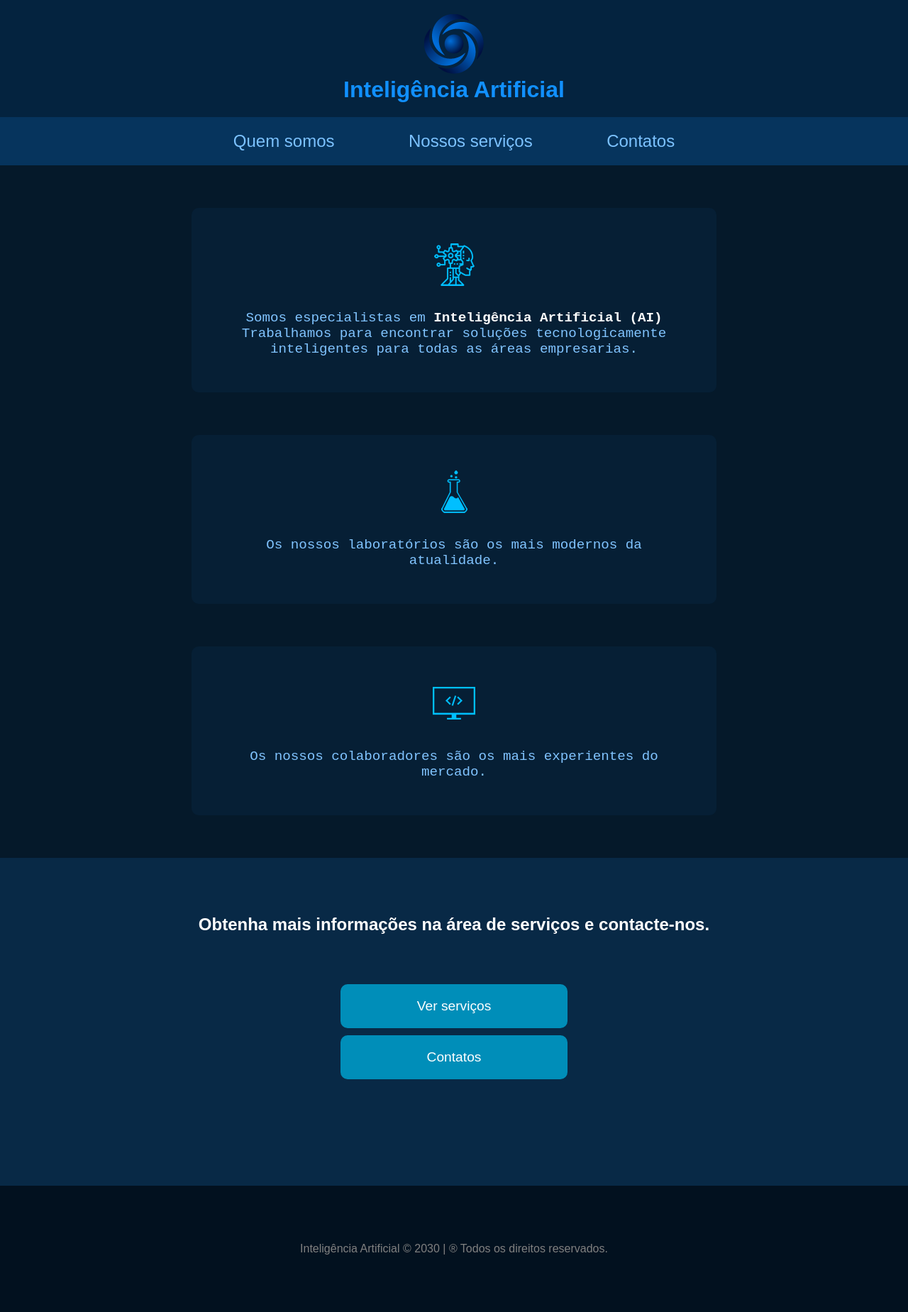
After one commit to Lucas-Maced0/meu_portifolio, a PHP site: page /projetos/pag_inteligencia_artificial/index.html in a window 1280 px wide. The commit adds this page. Shown: the whole page at 71% size. Run offline with PHP 8.4, Linux system fonts and the light colour scheme.

Commit message:
Add files via upload

```diff
--- a/login/cadastro.php
+++ b/login/cadastro.php
@@ -25,7 +25,7 @@ if ($_SERVER['REQUEST_METHOD'] === 'POST') {
 }
 
 try {
-    $stmt = $conn->prepare("INSERT INTO usuarios (nome, senha)
+    $stmt = $conn->prepare("INSERT INTO usuarios_portifolio (nome, senha)
         VALUES (:nome, :senha)");
     $stmt->bindParam(':nome', $novoNome);
     $stmt->bindParam(':senha', $novaSenha);
--- a/login/validacao.php
+++ b/login/validacao.php
@@ -27,7 +27,7 @@ if ($_SERVER['REQUEST_METHOD'] === 'POST') {
     $senha = md5(validaInput($_POST['senha']));
 }
 
-$sql = "SELECT * FROM usuarios WHERE nome = '$nome' AND senha = '$senha'";
+$sql = "SELECT * FROM usuarios_portifolio WHERE nome = '$nome' AND senha = '$senha'";
 
 try {
     $selecionar = $conn->prepare($sql);
--- a/paginas/sobreMim.php
+++ b/paginas/sobreMim.php
@@ -19,10 +19,10 @@
       <section class="module parallax parallax-1">
         <header>
           <ul class="menu">
-            <li><a href="./index.php">Home</a></li>
+            <li><a href="../index.php">Home</a></li>
             <li><a href="./projetos.php">My Projects</a></li>
             <li id="voltar">
-              <a href="./index.php"><i class="fa fa-arrow-left"></i>Back</a>
+              <a href="../index.php"><i class="fa fa-arrow-left"></i>Back</a>
             </li>
           </ul>
         </header>
--- /dev/null
+++ b/projetos/pag_inteligencia_artificial/assets/css/estilos.css
@@ -0,0 +1,113 @@
+* {
+  margin: 0;
+  padding: 0;
+}
+
+body {
+  font-family: Arial, Helvetica, sans-serif;
+  color: white;
+}
+
+/* classes de uso geral */
+.text-center {
+  text-align: center;
+}
+
+.margin-top-40 {
+  margin-top: 40;
+}
+
+.container-cabecalho {
+  text-align: center;
+  padding: 20px;
+  background-color: #04233f;
+}
+
+.container-cabecalho h3 {
+  font-weight: 600;
+  font-size: 2em;
+  color: #1190ff;
+}
+
+.container-navegacao {
+  text-align: center;
+  padding: 20px;
+  background-color: #06345d;
+}
+
+.container-navegacao a {
+  font-size: 1.5em;
+  margin: 0px 50px;
+  text-decoration: none;
+  color: #7cc2ff;
+}
+
+.container-navegacao a:hover {
+  color: #fff;
+}
+
+.container-quem-somos {
+  background-color: #05192a;
+  overflow: auto;
+}
+
+.container-quem-somos .servico {
+  float: center;
+  margin: 60px auto;
+  background-color: #061f35;
+  width: 50%;
+  padding: 50px;
+  border-radius: 10px;
+  text-align: center;
+}
+
+.container-quem-somos .servico .icone {
+  margin-bottom: 10px;
+}
+
+.container-quem-somos .servico-texto {
+  font-family: 'Courier New', Courier, monospace;
+  margin-top: 20px;
+  font-size: 1.2em;
+  color: #81c4ff;
+}
+
+.container-quem-somos .servico-texto-realce {
+  color: white;
+  font-weight: bold;
+}
+
+footer {
+  text-align: center;
+  padding: 80px;
+  background-color: #02111f;
+  color: gray;
+}
+
+.container-servicos-contatos {
+  background-color: #082946;
+  padding: 80px;
+  text-align: center;
+}
+
+.container-servicos-contatos .botoes-servicos-contatos {
+  padding: 60px;
+  text-align: center;
+}
+
+.botoes-servicos-contatos a {
+  display: block;
+  max-width: 200px;
+  text-decoration: none;
+  font-size: 1.2em;
+  background-color: #008eb9;
+  color: white;
+  padding: 20px 60px;
+  margin: 10px auto;
+  border-radius: 10px;
+}
+
+.botoes-servicos-contatos a:hover {
+  background-color: white;
+  color: black;
+}
--- /dev/null
+++ b/projetos/pag_inteligencia_artificial/index.html
@@ -0,0 +1,72 @@
+<!DOCTYPE html>
+<html lang="pt-br">
+
+<head>
+    <meta charset="UTF-8">
+    <meta http-equiv="X-UA-Compatible" content="IE=edge">
+    <meta name="viewport" content="width=device-width, initial-scale=1.0">
+    <title>Inteligência Artificial</title>
+
+    <link rel="stylesheet" href="assets/css/estilos.css">
+
+    <link rel="shortcut icon" href="assets/images/logo_empresa.png" type="image/png">
+</head>
+
+<body>
+
+    <!-- Cabeçalho-->
+    <header class="container-cabecalho">
+        <a href="index.html">
+            <img src="assets/images/logo_empresa.png" alt="Logo da empresa" srcset="" title="Inteligência Artificial">
+        </a>
+        <h3>Inteligência Artificial</h3>
+    </header>
+    <!--Navegação-->
+    <nav class="container-navegacao">
+        <a href="index.html">Quem somos</a>
+        <a href="servicos.html">Nossos serviços</a>
+        <a href="contatos.html">Contatos</a>
+    </nav>
+
+    <!-- quem somos -->
+    <section class="container-quem-somos">
+
+        <article class="servico">
+            <img src="assets/images/icon_ai.png" alt="ícone" alt="Inteligência Artificial" class="icone">
+            <p class="servico-texto">
+                Somos especialistas em <span class="servico-texto-realce">Inteligência Artificial (AI)</span><br>
+                Trabalhamos para encontrar soluções tecnologicamente inteligentes para todas as áreas empresarias.
+            </p>
+        </article>
+        <article class="servico">
+            <img src="assets/images/icon_lab.png" alt="ícone" alt="laboratório moderno" class="icone">
+            <p class="servico-texto">
+                Os nossos laboratórios são os mais modernos da atualidade.
+            </p>
+        </article>
+        <article class="servico">
+            <img src="assets/images/icon_computer.png" alt="ícone" alt="Programadores experientes" class="icone">
+            <p class="servico-texto">
+                Os nossos colaboradores são os mais experientes do mercado.
+            </p>
+        </article>
+
+    </section>
+
+    <!-- ver serviços ou contatos -->
+    <section class="container-servicos-contatos">
+
+        <h1>Obtenha mais informações na área de serviços e contacte-nos.</h1>
+        <div class="botoes-servicos-contatos">
+            <a href="servicos.html">Ver serviços</a>
+            <a href="contatos.html">Contatos</a>
+        </div>
+    </section>
+
+    <!-- rodapé -->
+    <footer>
+        Inteligência Artificial &copy; 2030 | &reg; Todos os direitos reservados.
+    </footer>
+</body>
+
+</html>
```
Also changed, not shown: Estilos/estilosProjetos.css (+9 -4 lines), Estilos/style.css (+20 -18 lines), Javascript/scriptLogin.js (+4 -4 lines), cadastro.sql (added, +99 -0 lines), index.php (added, +77 -0 lines), paginas/projetos.php (+32 -11 lines), img/pag_IA.png (added), projetos/pag_inteligencia_artificial/assets/images/icon_ai.png (added), projetos/pag_inteligencia_artificial/assets/images/icon_computer.png (added), projetos/pag_inteligencia_artificial/assets/images/icon_email.png (added), projetos/pag_inteligencia_artificial/assets/images/icon_lab.png (added), projetos/pag_inteligencia_artificial/assets/images/icon_phone.png (added), projetos/pag_inteligencia_artificial/assets/images/logo_empresa.png (added).
